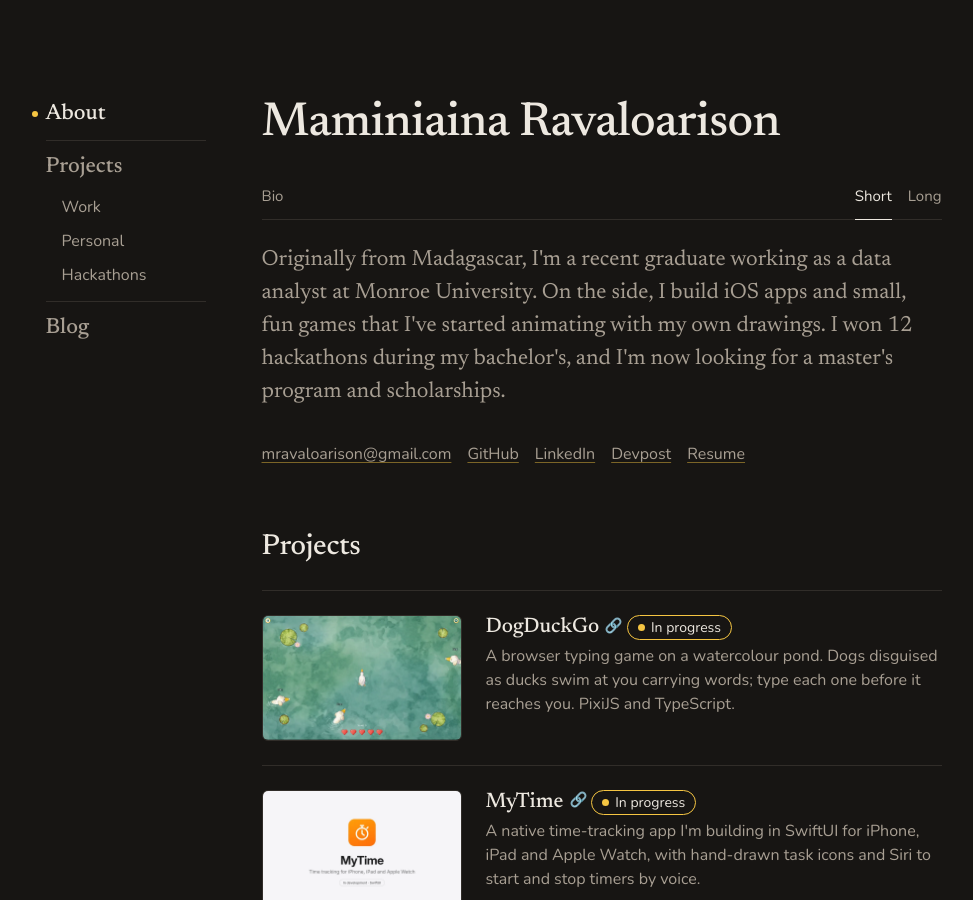
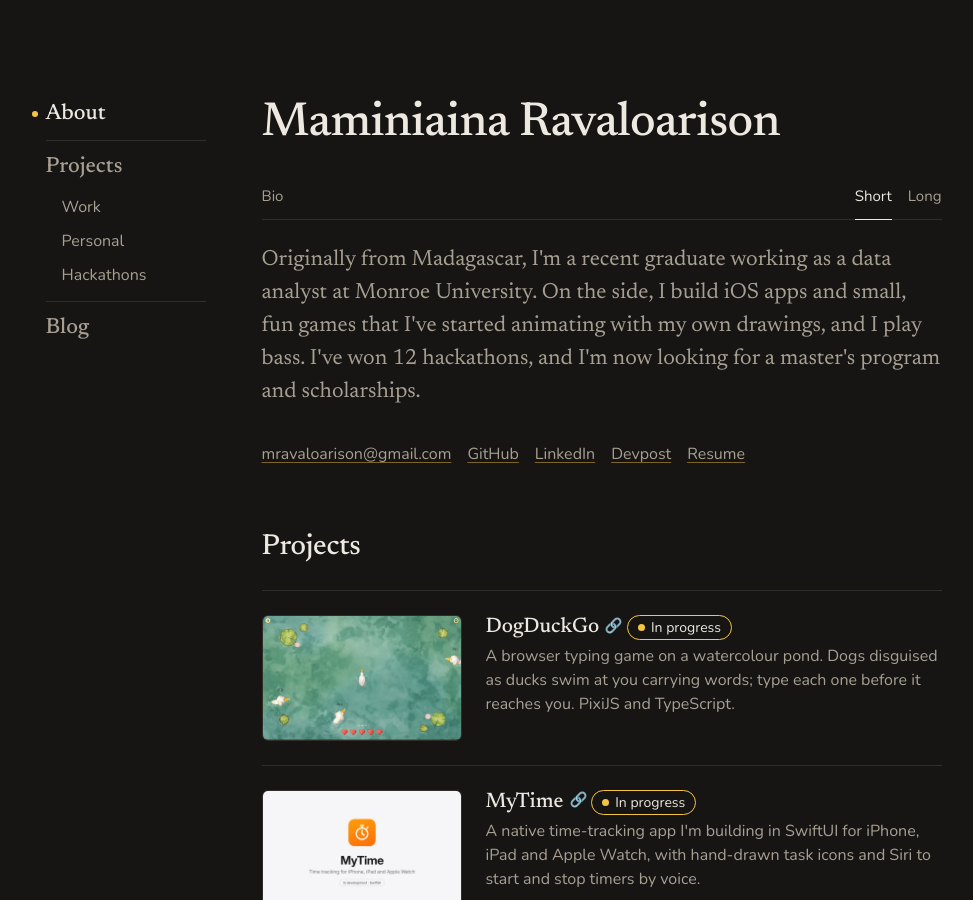
Before and after one commit to mravaloarison/mravaloarison.github.io, a Jekyll site: the page built from index.md, in a window 1280 px wide and 900 px high. Shown: the whole window, without its empty margins (127-1100 px from the left). Built offline with Jekyll 4.4.1, drawn with Linux system fonts in a browser that asks for light colours.

Commit message:
Short bio: add bass, and "I've won 12 hackathons"
Matches the new full bio: music gets a mention next to the drawings, and
the hackathon line drops "during my bachelor's" (Better is dated after
graduation). Also flows into the Person JSON-LD and llms.txt.

Co-Authored-By: Claude Opus 5.5 <noreply@anthropic.com>
Claude-Session: https://claude.ai/code/session_01HxKcS5wnQzvR66vCB9wedF

```diff
--- a/_data/about.yml
+++ b/_data/about.yml
@@ -14,7 +14,7 @@
 
 # The line under your name, at the top of the page.
 headline: >-
-  Originally from Madagascar, I'm a recent graduate working as a data analyst at Monroe University. On the side, I build iOS apps and small, fun games that I've started animating with my own drawings. I won 12 hackathons during my bachelor's, and I'm now looking for a master's program and scholarships.
+  Originally from Madagascar, I'm a recent graduate working as a data analyst at Monroe University. On the side, I build iOS apps and small, fun games that I've started animating with my own drawings, and I play bass. I've won 12 hackathons, and I'm now looking for a master's program and scholarships.
 
 # Facts for search engines and AI assistants. Not shown on the page as-is:
 # they go into the hidden structured data (JSON-LD) and /llms.txt, which is
```
